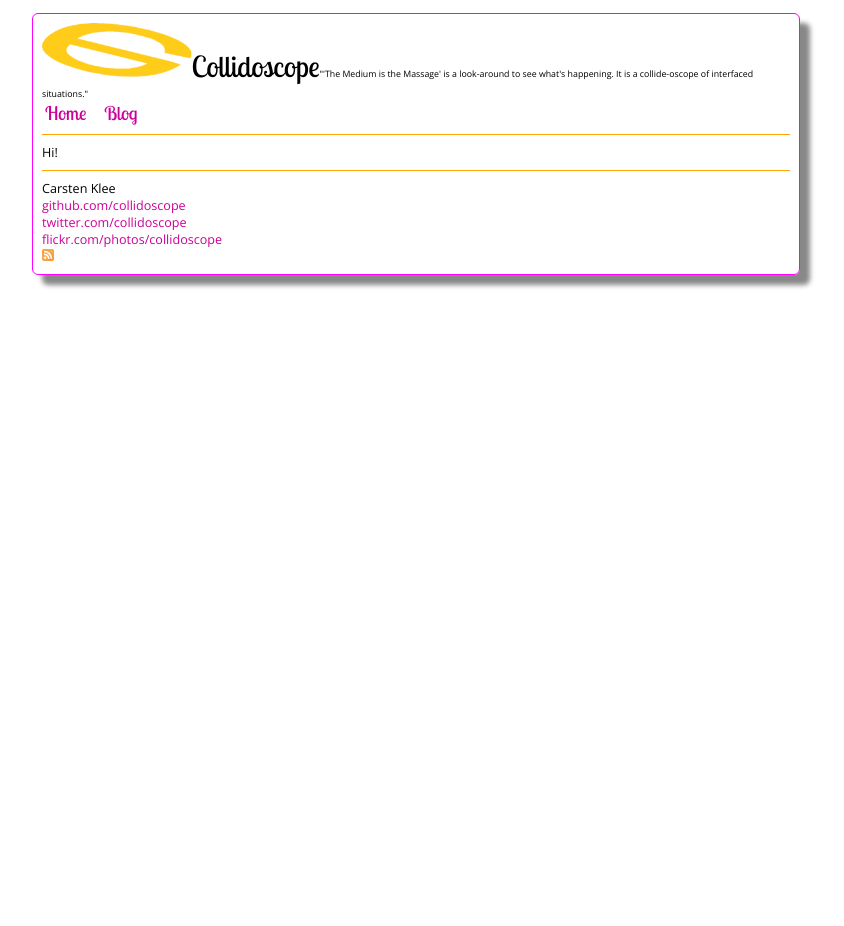
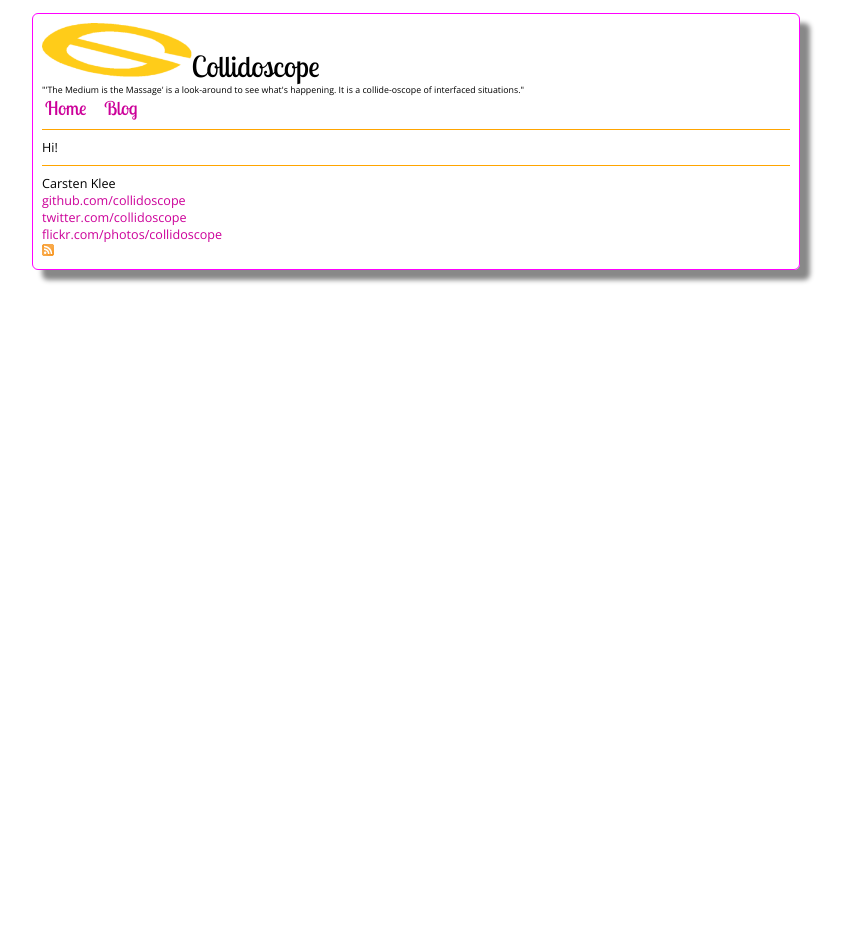
Before and after one commit to collidoscope/collidoscope.github.com, a Jekyll site: the page built from index.html, in a window 1280 px wide. Shown: the whole page, without its empty margins (224-1068 px from the left). Built offline with Jekyll 4.4.1, drawn with Linux system fonts in a browser that asks for light colours; some web fonts are replaced; Markdown is read by kramdown in place of the engine named in the settings.

Commit message:
div for teaser

```diff
--- a/_includes/logo.html
+++ b/_includes/logo.html
@@ -1 +1 @@
-<div id="header"><div id="logo_div"><img id="main_logo" src="/images/logo_neu3.png" alt="Logo"><span id="pagename">Collidoscope</span><span id="pageteaser">"'The Medium is the Massage' is a look-around to see what's happening. It is a collide-oscope of interfaced situations."</span></div>
+<div id="header"><div id="logo_div"><img id="main_logo" src="/images/logo_neu3.png" alt="Logo"><span id="pagename">Collidoscope</span><div id="pageteaser">"'The Medium is the Massage' is a look-around to see what's happening. It is a collide-oscope of interfaced situations."</div></div>
```
